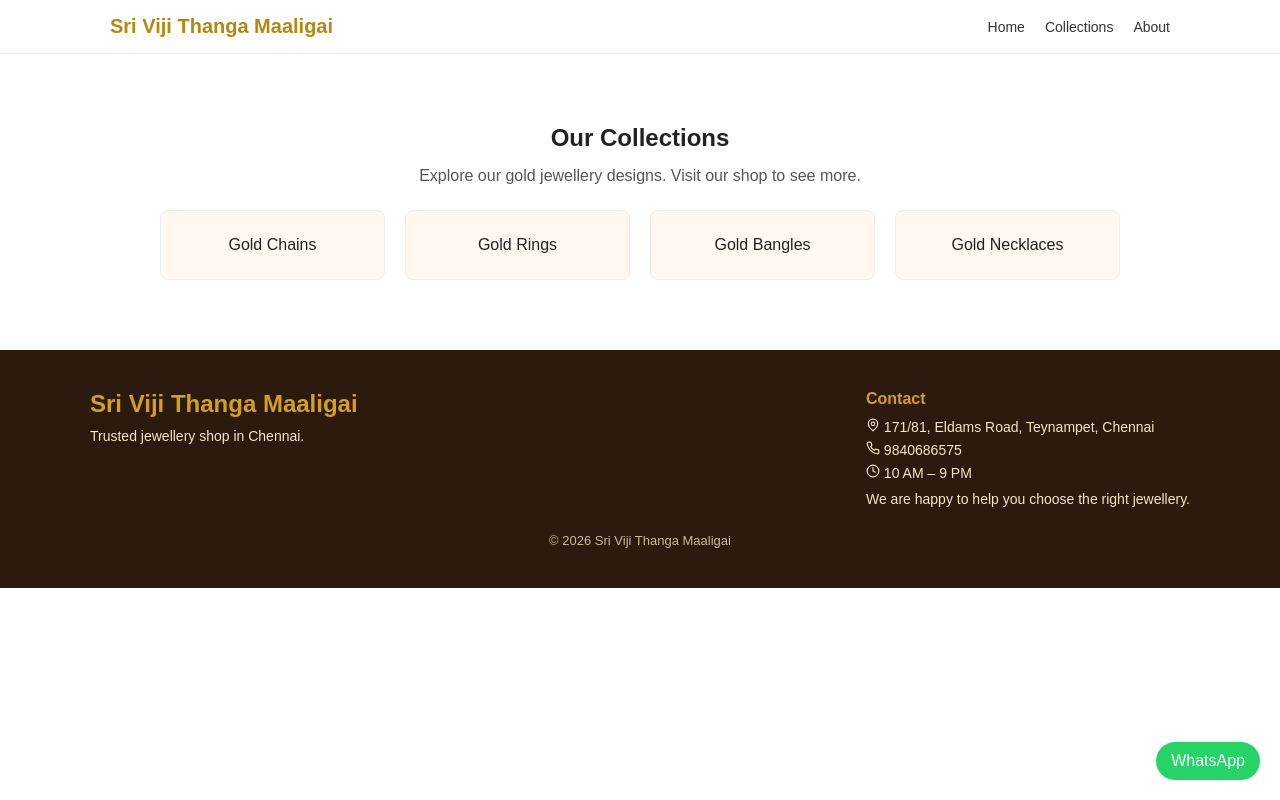
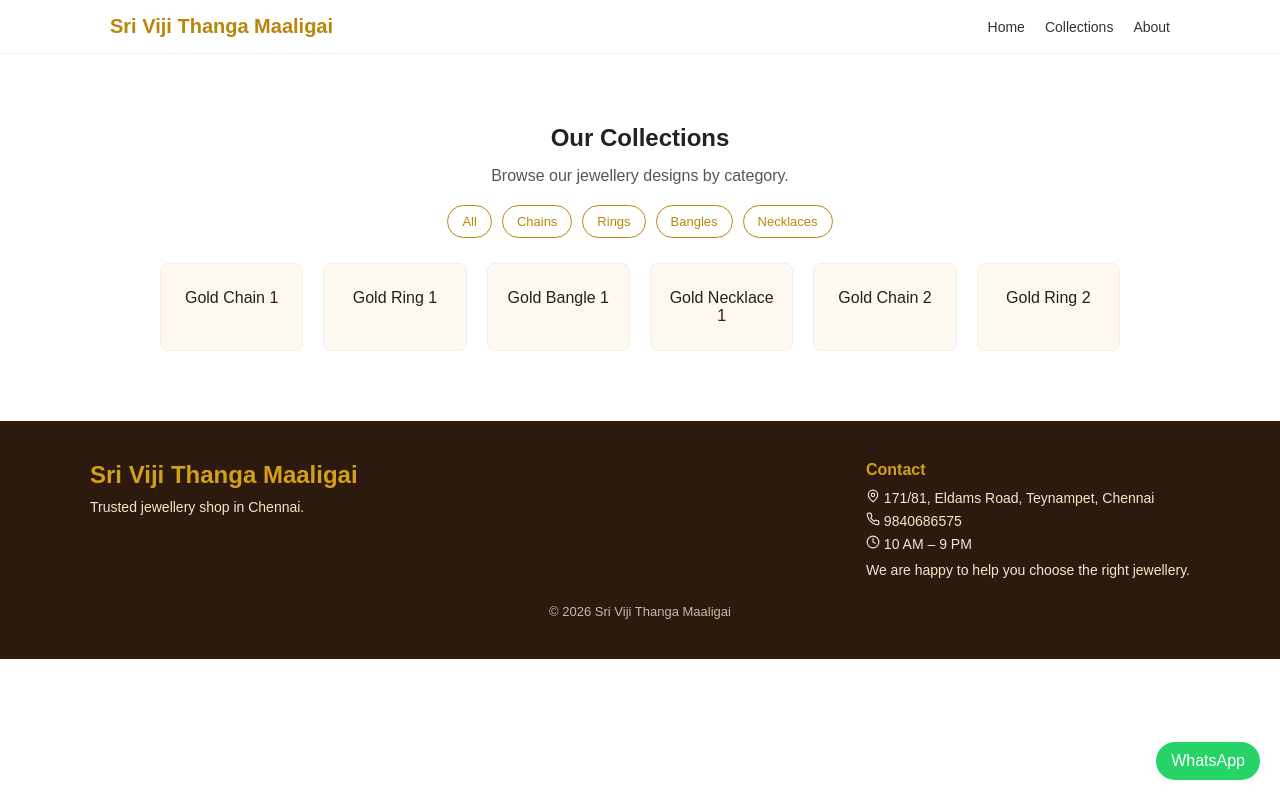
Before and after one commit to preeth08-git/sri-viji-thanga-maaligai, a React (Vite) app: page /collections in a window 1280 px wide. Built offline with nearby package versions, Linux system fonts and the light colour scheme.

Commit message:
added filter system to collections

```diff
--- a/src/index.css
+++ b/src/index.css
@@ -202,3 +202,26 @@ body {
   border-radius: 50px;
   text-decoration: none;
 }
+/* FILTER BUTTONS */
+.filters {
+  display: flex;
+  justify-content: center;
+  gap: 10px;
+  margin: 20px 0;
+  flex-wrap: wrap;
+}
+
+.filter-btn {
+  padding: 8px 14px;
+  border: 1px solid #b8860b;
+  background: transparent;
+  color: #b8860b;
+  border-radius: 20px;
+  cursor: pointer;
+  font-size: 13px;
+}
+
+.filter-btn:hover {
+  background: #b8860b;
+  color: white;
+}
--- a/src/pages/Collections.jsx
+++ b/src/pages/Collections.jsx
@@ -1,20 +1,47 @@
-import React from "react";
+import React, { useState } from "react";
 
 function Collections() {
+  const [filter, setFilter] = useState("all");
+
+  const items = [
+    { name: "Gold Chain 1", category: "chain" },
+    { name: "Gold Ring 1", category: "ring" },
+    { name: "Gold Bangle 1", category: "bangle" },
+    { name: "Gold Necklace 1", category: "necklace" },
+    { name: "Gold Chain 2", category: "chain" },
+    { name: "Gold Ring 2", category: "ring" },
+  ];
+
+  const filteredItems =
+    filter === "all"
+      ? items
+      : items.filter((item) => item.category === filter);
+
   return (
     <section className="page">
       <div className="container">
         <h1 className="page-title">Our Collections</h1>
 
         <p className="page-text">
-          Explore our gold jewellery designs. Visit our shop to see more.
+          Browse our jewellery designs by category.
         </p>
 
+        {/* FILTER BUTTONS */}
+        <div className="filters">
+          <button onClick={() => setFilter("all")} className="filter-btn">All</button>
+          <button onClick={() => setFilter("chain")} className="filter-btn">Chains</button>
+          <button onClick={() => setFilter("ring")} className="filter-btn">Rings</button>
+          <button onClick={() => setFilter("bangle")} className="filter-btn">Bangles</button>
+          <button onClick={() => setFilter("necklace")} className="filter-btn">Necklaces</button>
+        </div>
+
+        {/* PRODUCTS */}
         <div className="product-grid">
-          <div className="card">Gold Chains</div>
-          <div className="card">Gold Rings</div>
-          <div className="card">Gold Bangles</div>
-          <div className="card">Gold Necklaces</div>
+          {filteredItems.map((item, index) => (
+            <div key={index} className="card">
+              {item.name}
+            </div>
+          ))}
         </div>
       </div>
     </section>
```
